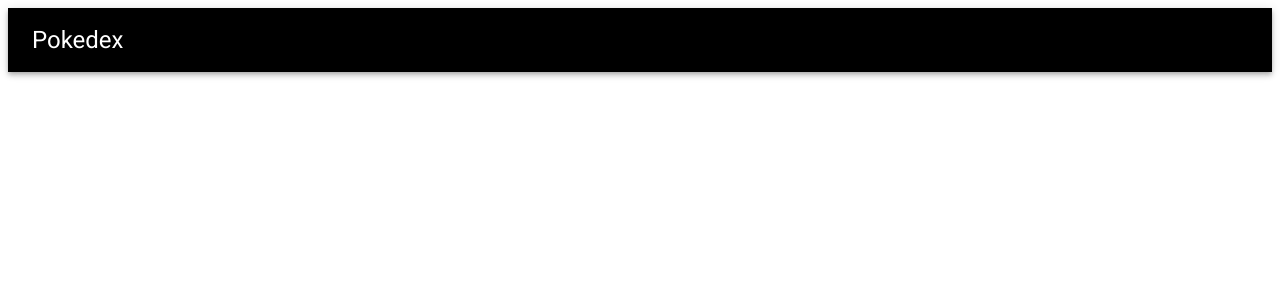
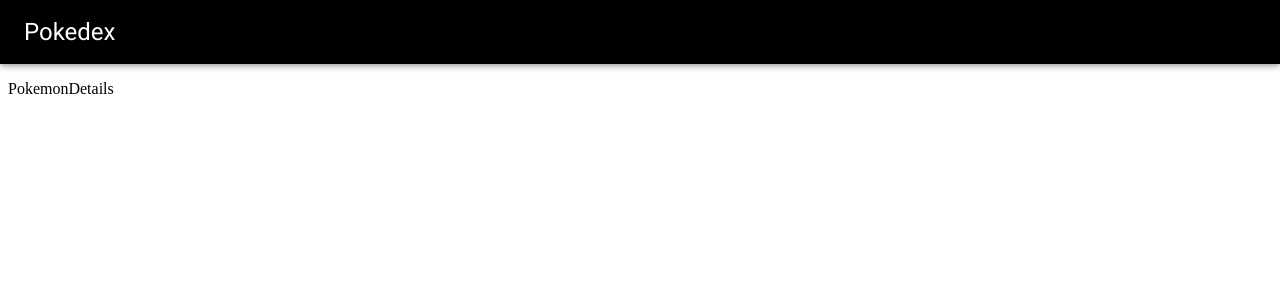
Before and after one commit to veyseltosun/react-pokedex, a React (Create React App) app in the folder pokedex/: page /pokemon/1 in a window 1280 px wide. Before the commit this address had no page. Shown: the top 300 px of the page. Built offline with nearby package versions, Linux system fonts and the light colour scheme.

Commit message:
details page.

```diff
--- a/pokedex/src/App.js
+++ b/pokedex/src/App.js
@@ -1,6 +1,7 @@
 import Navbar from './components/Navbar'
 import {BrowserRouter, Routes, Route} from "react-router-dom";
 import Pokedex from './Pages/Pokedex';
+import PokemonDetails from './Pages/PokemonDetails';
 
 const App = () => {
   return (
@@ -8,6 +9,7 @@
       <Navbar/>
       <Routes>
         <Route path='/' element={<Pokedex/>}/>
+        <Route path='/pokemon/:id' element={<PokemonDetails/>}/>
       </Routes>
     </BrowserRouter>
   )
--- a/pokedex/src/Pages/Pokedex.js
+++ b/pokedex/src/Pages/Pokedex.js
@@ -1,8 +1,10 @@
 import React, {useEffect} from 'react';
 import axios from "axios";
 import { IMAGE_API_URL, POKEMON_API_URL } from '../config';
-import { CircularProgress } from '@mui/material';
+import CircularProgress from '@mui/material/CircularProgress';
 import { Box } from '@mui/system';
+import { Grid } from '@mui/material';
+import PokemonCard from '../components/PokemonCard';
 
 
 
@@ -15,6 +17,7 @@
                 const {results} = response.data;
                 let newPokemonData = [] ;
                 results.forEach((pokemon, index) => {
+                    index++
 
                         let pokemonObject = {
                             id: index,
@@ -30,12 +33,14 @@
 
     }, [])
   return (
-    <Box>
-        {pokemonData ? pokemonData.map((pokemon) => {
+    <Box sx={{backgroundColor:"rgb(68, 68, 68)"}}>
+        {pokemonData ? <Grid container spacing={2}>
+            {pokemonData.map((pokemon) => {
             return (
-                <h1 key={pokemon.id}>{pokemon.name}</h1>
+                <PokemonCard pokemon={pokemon} image={pokemon.url} key={pokemon.id}/>
             )
-        }) : <CircularProgress sx={{marginTop:100}} />}
+        })}
+        </Grid> : <CircularProgress sx={{marginTop:100}} />}
     </Box>
   )
 }
--- /dev/null
+++ b/pokedex/src/Pages/PokemonDetails.js
@@ -0,0 +1,9 @@
+import React from 'react'
+
+const PokemonDetails = () => {
+  return (
+    <div>PokemonDetails</div>
+  )
+}
+
+export default PokemonDetails
--- a/pokedex/src/components/Navbar.jsx
+++ b/pokedex/src/components/Navbar.jsx
@@ -8,8 +8,8 @@
 
 const Navbar = () => {
   return (
-    <Box sx={{ flexGrow: 1 }}>
-      <AppBar position="static" sx={{backgroundColor:"black",  }}>
+    <Box sx={{ flexGrow: 1, marginBottom: 10, }}>
+      <AppBar position="fixed" sx={{backgroundColor:"black",  }}>
         <Toolbar >
          <Link to="/" style={{textDecoration: "none", color:"white"}} >
           <Typography variant="h5" component="div" sx={{ flexGrow: 1,}}>
--- a/pokedex/src/components/PokemonCard.jsx
+++ b/pokedex/src/components/PokemonCard.jsx
@@ -1,8 +1,21 @@
+import { Grid, Card, CardContent, CardMedia, Typography } from '@mui/material';
 import React from 'react'
 
-const PokemonCard = () => {
+const PokemonCard = ({ pokemon, image }) => {
+  const { id, name } = pokemon;
   return (
-    <div>PokemonCard</div>
+    <Grid item xs={12} sm={2} >
+
+      <Card sx={{ cursor: "pointer", backgroundColor: "black", color: "white", "&:hover": { backgroundColor: "rgb(90, 90, 90)", }, }}>
+        <CardMedia sx={{ margin: "auto", width: 130, height: 130, }} image={image}></CardMedia>
+        <CardContent sx={{textAlign:"center"}}>
+          <Typography>
+            {name}
+          </Typography>
+        </CardContent>
+      </Card>
+
+    </Grid>
   )
 }
 
```
